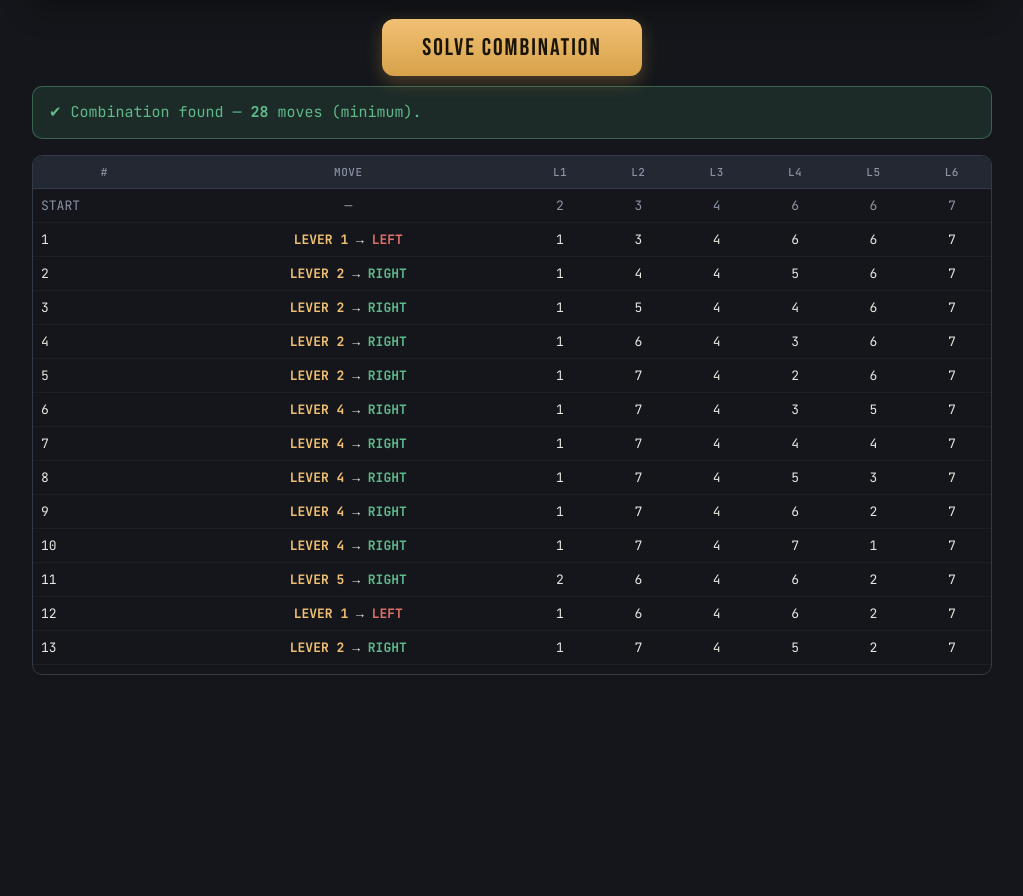
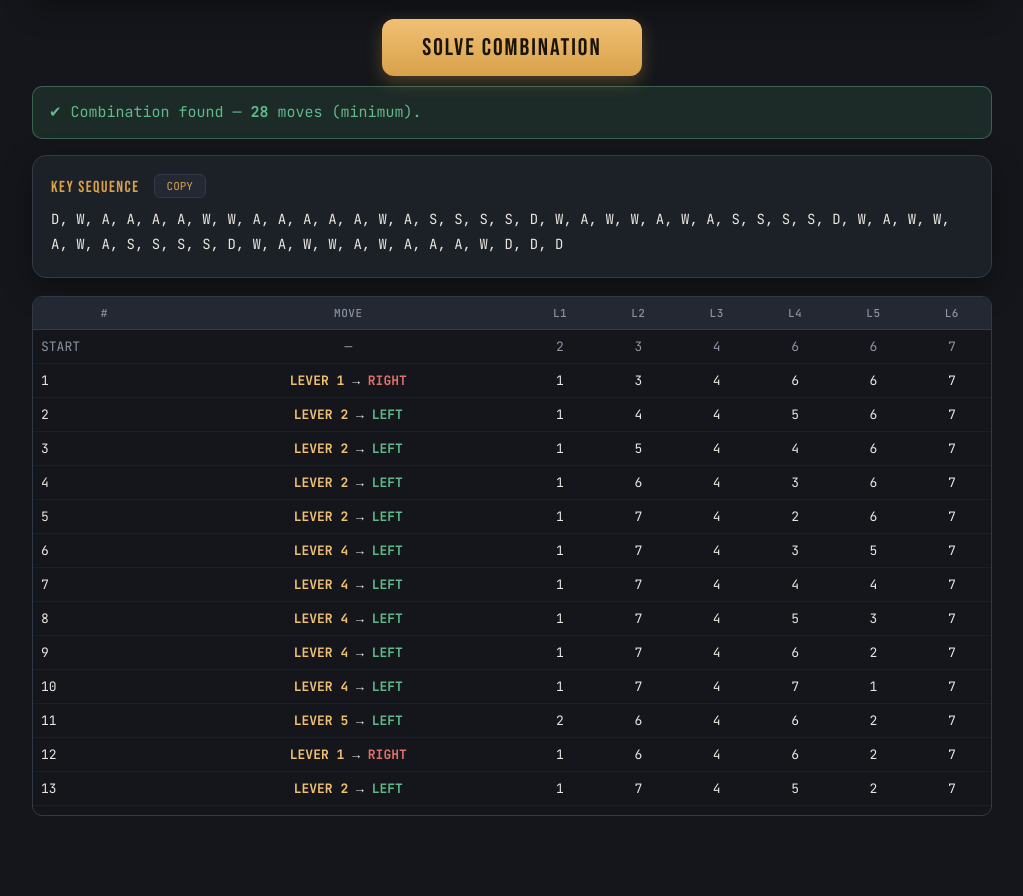
Before and after one commit to alexb5dh/gothic-remake-chestlock-solver, a plain HTML site: page index.html in a window 1280 px wide. Shown: the part 1425-2321 px from the top of the page, without its empty margins (128-1151 px from the left). Before the commit the page ends 2180 px from the top, so only its background shows below. Drawn offline with Linux system fonts and the light colour scheme.

Commit message:
Show key sequence

```diff
--- a/index.html
+++ b/index.html
@@ -383,13 +383,34 @@ function render(res){
   for(let j=0;j<nc;j++)ph.push(`<th>${pre}${j+1}</th>`);
   let rows=`<tr class="start-state"><td class="lab">${d.start}</td><td>—</td>`+res.start.map(v=>`<td>${v}</td>`).join('')+`</tr>`;
   steps.forEach((s,i)=>{
-    const dir=s.dir===0?d.RIGHT:d.LEFT; const cls=s.dir===0?'dir-P':'dir-L';
+    const dir=s.dir===0?d.LEFT:d.RIGHT; const cls=s.dir===0?'dir-P':'dir-L';
     rows+=`<tr><td class="lab">${i+1}</td><td><span class="k">${d.cassette} ${s.c+1}</span> → <span class="${cls}">${dir}</span></td>`+
       s.state.map(v=>`<td>${v}</td>`).join('')+`</tr>`;
   });
+  const groups=[];
+  for(const s of steps){
+    const last=groups[groups.length-1];
+    if(last && last.c===s.c && last.dir===s.dir) last.count++;
+    else groups.push({c:s.c, dir:s.dir, count:1});
+  }
+
+  // build key sequence: W/S to navigate levers, A=left, D=right
+  let curLever=0;
+  const keys=[];
+  for(const g of groups){
+    const diff=g.c-curLever;
+    if(diff>0) for(let i=0;i<diff;i++) keys.push('W');
+    else if(diff<0) for(let i=0;i<-diff;i++) keys.push('S');
+    curLever=g.c;
+    const k=g.dir===0?'A':'D';
+    for(let i=0;i<g.count;i++) keys.push(k);
+  }
+  const keySeq=keys.join(', ');
+
   out.innerHTML=
     `<div class="status ok">${d.ok_found(steps.length)}</div>`+
     (steps.length>1000?`<div class="status bad">${d.warn_big}</div>`:'')+
+    `<div class="card" style="margin-top:0"><h2 style="font-size:16px;margin-bottom:8px">KEY SEQUENCE <button onclick="navigator.clipboard.writeText('${keySeq}').then(()=>{this.textContent='COPIED';setTimeout(()=>this.textContent='COPY',1200)})" style="font-family:var(--mono);font-size:11px;background:var(--panel2);color:var(--brass);border:1px solid var(--line);border-radius:6px;padding:4px 12px;cursor:pointer;margin-left:10px;vertical-align:middle">COPY</button></h2><div style="font-size:14px;word-break:break-all;line-height:1.8;color:var(--ink)">${keySeq}</div></div>`+
     `<div class="tablebox"><table class="seq"><thead><tr><th>#</th><th>${d.th_move}</th>${ph.join('')}</tr></thead><tbody>${rows}</tbody></table></div>`;
 }
 
```
